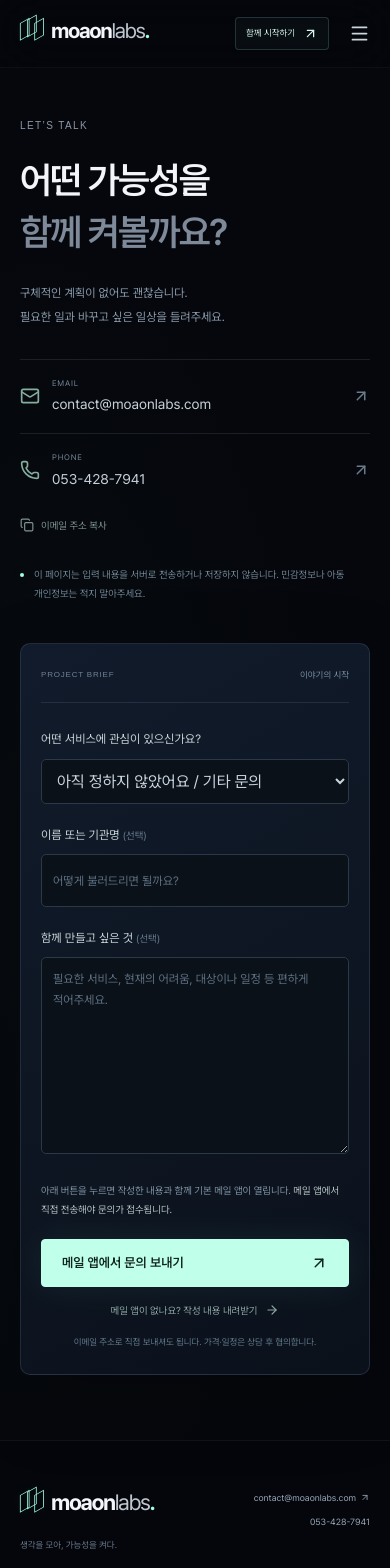
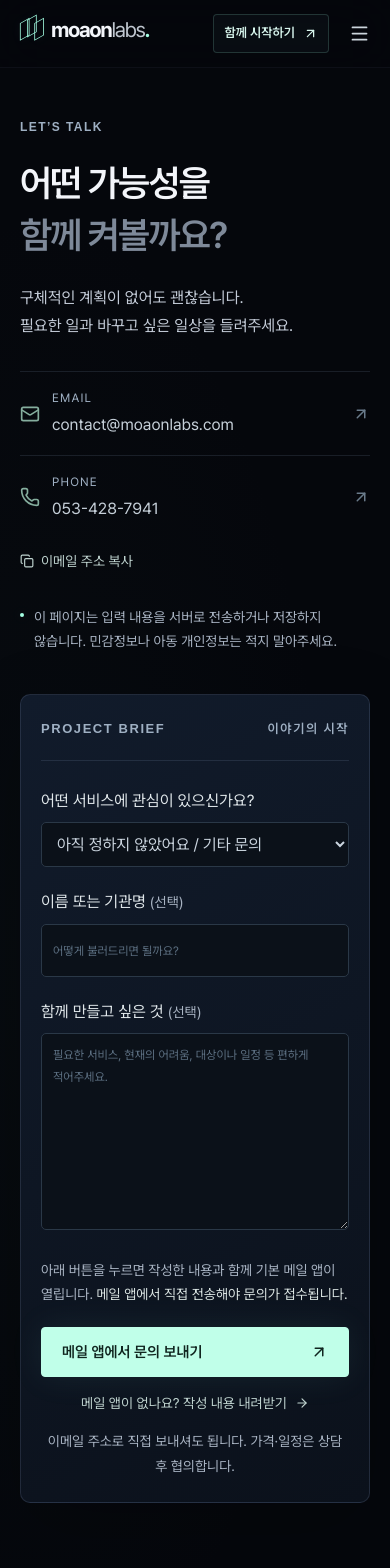
Before and after one commit to James-1971-source/moaonlabs-website, a Next.js app: page /contact in a window 390 px wide. Shown: the top 1568 px of the page. Built offline with nearby package versions, Linux system fonts and the light colour scheme.

Commit message:
가독성 개선: 본문 16~18px·메뉴 16px·버튼 15px·작은 표시 글자 최소 12px, 회색 글자 밝게, 휴대폰 누름 영역 44px, 바닥글 휴대폰 배치, 장식 문구 정리

```diff
--- a/src/app/layout.tsx
+++ b/src/app/layout.tsx
@@ -1,5 +1,6 @@
 import type { Metadata } from 'next';
 import './globals.css';
+import './readability.css';
 import { ExperienceEffects } from '@/components/experience-effects';
 export const metadata: Metadata = { title: { default: '모아온랩스 | 생각을 모아, 가능성을 켜다', template: '%s | 모아온랩스' }, description: '인공지능을 활용해 일상에 쓰이는 서비스를 만듭니다. 페이지온북, 당작공, 콘티온(영상 편집기), 홈페이지 제작, AI·IT 교육, 복지시설 홍보영상과 업무자동화.', metadataBase: new URL('https://moaonlabs.com'), robots: { index: true, follow: true }, icons: { icon: '/sites/moaon/favicon.svg' }, openGraph: { title: '모아온랩스', description: '생각을 모아, 가능성을 켜다. AI-powered, human-centered.', locale: 'ko_KR', type: 'website' } };
 export default function RootLayout({children}: Readonly<{children: React.ReactNode}>) { return <html lang="ko"><body><a className="skip-link" href="#main">본문 바로가기</a>{children}<ExperienceEffects/></body></html>; }
--- /dev/null
+++ b/src/app/readability.css
@@ -0,0 +1,114 @@
+/* ==========================================================================
+   가독성 레이어 (2026-11-16)
+   - 목적: 어르신·저시력 방문자도 편하게 읽도록 글자 크기·굵기·밝기를 올린다.
+   - 기준: 본문 16~18px, 메뉴·버튼 15~16px, 작은 표시 글자 최소 12px.
+   - 카드 안 일러스트(책·쇼핑백·브라우저 등 그림 속 글자)는 그림이므로 건드리지 않는다.
+   - 기존 규칙이 화면 폭마다 여러 번 덮어쓰고 있어, 이 층은 !important로 마지막에 확정한다.
+   ========================================================================== */
+:root{
+  --rd-body:#c4ccd8;      /* 본문 회색: 기존 #8999af·#919aa8보다 밝게 */
+  --rd-soft:#a9b4c3;      /* 보조 글자 */
+  --rd-label:#9fb0c3;     /* 작은 표시 글자 */
+  --muted:#b0b9c7;
+}
+body{font-size:17px}
+
+/* ---- 1. 머리글 메뉴 ---- */
+.main-nav{font-size:16px!important;gap:36px!important;color:#dce2ea!important}
+.main-nav a,.main-nav button{font-size:16px!important;font-weight:500!important;color:#dce2ea}
+.main-nav a:hover,.main-nav button:hover{color:#ffffff}
+.header-contact{font-size:15px!important;font-weight:600!important}
+
+/* ---- 2. 버튼·링크 ---- */
+.button{font-size:15px!important;font-weight:600!important;min-height:50px}
+.experience-secondary,.text-link,.related-heading .text-link,.about-copy .text-link{font-size:15px!important;font-weight:600!important;color:#dfe9e6!important}
+.contact-circle span{font-size:15px!important;font-weight:600!important}
+
+/* ---- 3. 작은 표시 글자(영문 소제목·번호·상태) : 최소 12~13px ---- */
+.card-kicker span{font-size:12.5px!important;font-weight:500!important;letter-spacing:.14em!important;color:#8fa3ba!important}
+.eyebrow,.eyebrow.muted,p.eyebrow,.mono-label,.detail-eyebrow span,.capability-strip .container>span,
+.experience-eyebrow span,.form-heading span,.legal-page .eyebrow{font-size:13px!important;font-weight:600!important;letter-spacing:.12em!important;color:var(--rd-label)!important}
+.contact-banner-inner .eyebrow{color:#9ccfc2!important}
+.status-badge,.inline-status{font-size:12.5px!important;font-weight:600!important}
+.way-no,.detail-steps>div>span,.feature-list article>span{font-size:13px!important;font-weight:700!important}
+.filter-bar .filter{font-size:15px!important;font-weight:500!important;color:#aab6c6!important;min-height:48px}
+.filter-bar .filter.active{color:#b1ffe8!important}
+.filter-bar .filter span{font-size:13px!important}
+.breadcrumbs,.breadcrumbs a,.breadcrumbs span{font-size:14px!important;color:#a7b3c2!important}
+.detail-video .video-label{font-size:12.5px!important;top:14px!important;bottom:auto!important}
+.illustration-label{font-size:11px!important;color:#b6b9c0b0!important}
+
+/* ---- 4. 본문·설명문 ---- */
+.experience-description{font-size:18px!important;line-height:1.8!important;color:var(--rd-body)!important}
+.experience-description strong{color:#f1f4f8!important;font-weight:600!important}
+.section-description,.services-note{font-size:16px!important;line-height:1.8!important;color:var(--rd-soft)!important}
+.service-card .card-body p{font-size:16px!important;line-height:1.75!important;color:#bcc5d2!important}
+.service-card .card-bottom span{font-size:14px!important;color:var(--rd-soft)!important}
+.service-card .card-bottom span:last-child{color:#e3ebe8!important;font-weight:600!important}
+.approach-card p,.about-copy p,.contact-banner-inner p:not(.eyebrow),.contact-info>p:not(.eyebrow),
+.detail-final-cta p,.feature-list article p,.detail-steps p,.detail-note,.contion-ways p,.contion-ways li{font-size:17px!important;line-height:1.8!important;color:var(--rd-body)!important}
+.detail-intro{font-size:18px!important;line-height:1.8!important;color:var(--rd-body)!important}
+.detail-name{font-size:18px!important}
+.detail-lead{color:#d9e0e8!important}
+.detail-tags span{font-size:14px!important;color:var(--rd-soft)!important}
+.audience-box h3{font-size:18px!important}
+.audience-box li{font-size:16px!important;color:#c3d3c9!important}
+.contion-notes p{font-size:15px!important;line-height:1.85!important;color:var(--rd-soft)!important}
+.contion-notes b,.detail-note strong{font-size:inherit!important}
+.legal-page p,.legal-page li,.legal-intro{font-size:16px!important;line-height:1.85!important;color:var(--rd-body)!important}
+
+/* ---- 5. 문의 페이지 ---- */
+.contact-form-panel label{font-size:16px!important;color:#e0e7ea!important}
+.contact-form-panel label span{font-size:14px!important;color:var(--rd-soft)!important}
+.contact-form-panel input,.contact-form-panel textarea,.contact-form-panel select{font-size:16px!important}
+.mail-explanation,.mail-explanation strong,.contact-safety p,.form-note{font-size:14px!important;line-height:1.75!important;color:var(--rd-soft)!important}
+.mail-explanation strong{color:#dbe5e3!important}
+.copy-email,.download-brief{font-size:14px!important;color:#bfd3cf!important}
+.direct-contact a span{font-size:16px!important}
+.direct-contact small,a>span>small{font-size:12px!important;letter-spacing:.1em;color:var(--rd-label)!important}
+
+/* ---- 6. 첫 화면 3D 주변 ---- */
+.spatial-link span{font-size:13px!important;color:#d4e6e7!important}
+.spatial-link small{font-size:11.5px!important}
+.spatial-number{font-size:11.5px!important;color:#8fb3bd!important}
+.scene-mode-group button{font-size:14px!important}
+.experience-footnote span{font-size:11.5px!important;color:#7f90aa!important}
+.experience-footnote span b{color:#b4c1d4!important}
+.experience-scroll span{font-size:12px!important;color:#a3b0c4!important}
+/* 방문자에게 의미 없는 기술 장식 문구는 숨김 */
+.scene-coordinate,.engine-caption{display:none!important}
+
+/* ---- 7. 바닥글 ---- */
+.footer-top p{font-size:15px!important;color:var(--rd-soft)!important}
+.footer-top nav a{font-size:16px!important;color:#d0d8e1!important}
+.footer-contact a{font-size:16px!important;color:#d0d8e1!important}
+.footer-legal,.footer-legal span,.footer-legal a,.footer-legal strong,.footer-bottom,.footer-bottom span,.footer-bottom a,footer small{font-size:13.5px!important;color:#9eabba!important}
+
+/* ---- 8. 화면 폭별 조정 ---- */
+@media(max-width:1100px){
+  .main-nav{gap:26px!important}
+  .main-nav a,.main-nav button{font-size:15px!important}
+  .experience-description{font-size:17px!important}
+}
+@media(min-width:801px) and (max-width:1180px){
+  /* 중간 폭에서 3D 주변 서비스 표시가 큰 제목과 겹치므로 숨김(아래 서비스 목록에 같은 링크가 있음) */
+  .spatial-services{display:none!important}
+}
+@media(max-width:800px){
+  .main-nav a,.main-nav button{font-size:16px!important}
+  .header-contact{font-size:14px!important}
+  /* 손가락으로 누르기 쉬운 크기(44px 이상) */
+  .filter-bar .filter,.footer-top nav a,.footer-contact a,.text-link,.copy-email,.download-brief,.breadcrumbs a,.experience-secondary{min-height:44px;display:inline-flex!important;align-items:center}
+}
+@media(max-width:600px){
+  body{font-size:16px}
+  .experience-description{font-size:16.5px!important;line-height:1.75!important}
+  .service-card .card-body p,.approach-card p,.about-copy p,.contact-banner-inner p:not(.eyebrow),.contact-info>p:not(.eyebrow),
+  .detail-final-cta p,.feature-list article p,.detail-steps p,.detail-note,.contion-ways p,.contion-ways li,.detail-intro,.legal-page p,.legal-page li{font-size:16px!important}
+  .eyebrow,.eyebrow.muted,p.eyebrow,.mono-label,.card-kicker span,.detail-eyebrow span,.capability-strip .container>span,.experience-eyebrow span{font-size:12px!important}
+  .filter-bar .filter{font-size:14px!important}
+  .button{font-size:15px!important}
+  .header-contact{font-size:13px!important}
+  .footer-top{grid-template-columns:1fr!important;gap:22px!important}
+  .footer-contact{align-items:flex-start!important;text-align:left!important;justify-self:start!important}
+}
```
